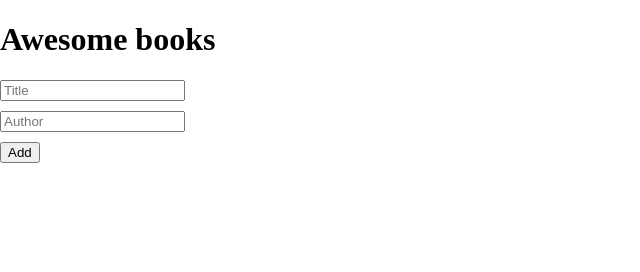
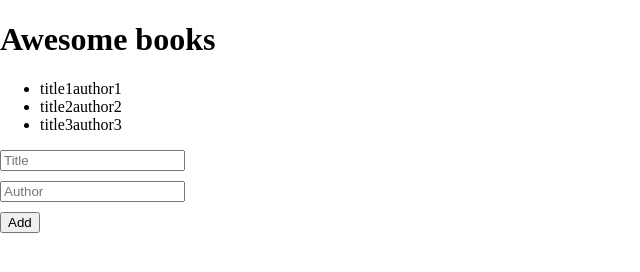
Before and after one commit to petudeveloper/Awesome-books, a plain HTML site: page index.html in a window 1280 px wide. Shown: the whole page, without its empty margins (0-640 px from the left). Drawn offline with Linux system fonts and the light colour scheme.

Commit message:
Get ul tag and add title and author to it

```diff
--- a/JS/main.js
+++ b/JS/main.js
@@ -2,6 +2,7 @@ let books = [];
 let book = {};
 
 const addBookButton = document.getElementById('submitButton');
+const booksList = document.getElementById('booksList');
 
 addBookButton.addEventListener('click', addBook)
 
@@ -16,3 +17,13 @@ function removeBook(title, author){
   books = books.filter(book => book.title != title && book.author != author)
   return books
 }
+
+addBook("title1", "author1")
+addBook("title2", "author2")
+addBook("title3", "author3")
+
+books.forEach( book => {
+  let li = document.createElement('li');
+  booksList.appendChild(li);
+  li.textContent = book.title + book.author;
+})
--- a/index.html
+++ b/index.html
@@ -11,8 +11,8 @@
 
     <body>
         <h1>Awesome books</h1>
-        <div class="books-container">
-            <ul>
+        <div class="booksContainer">
+            <ul id="booksList">
 
             </ul>
         </div>
```
